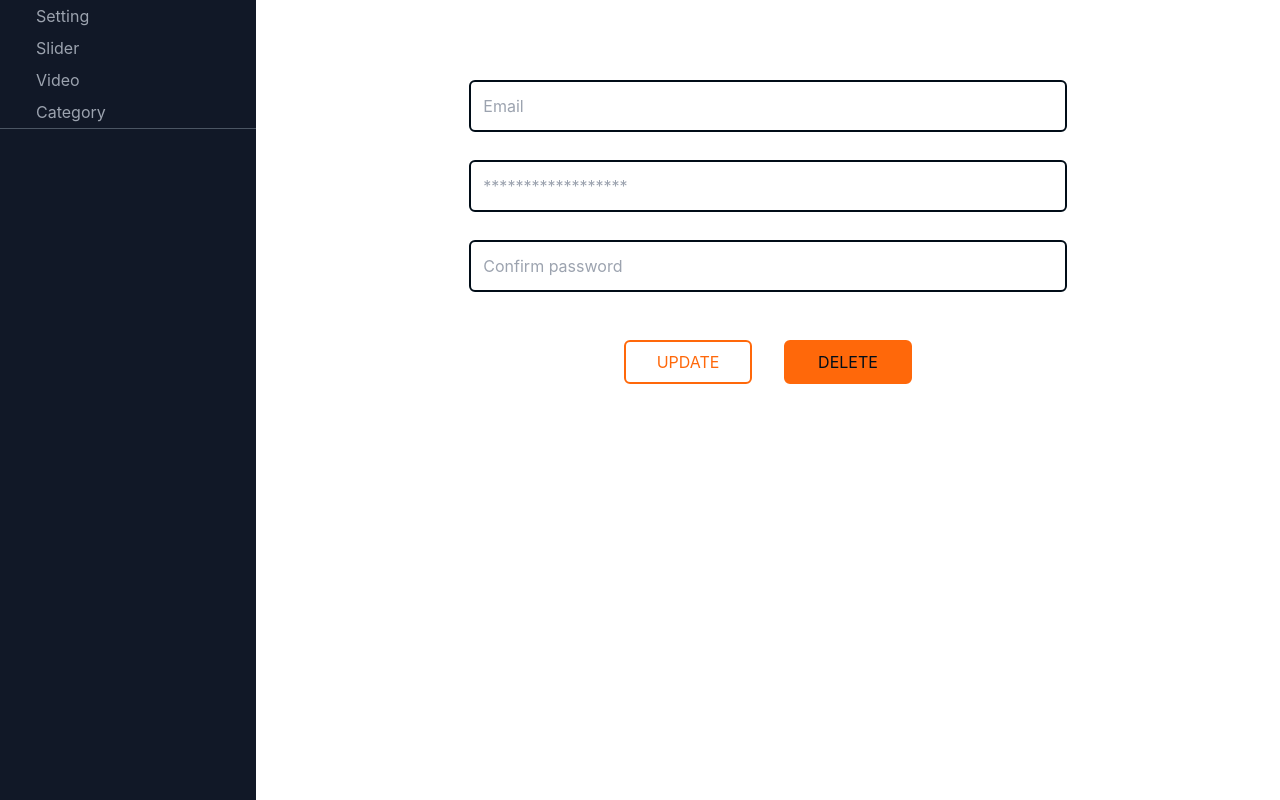
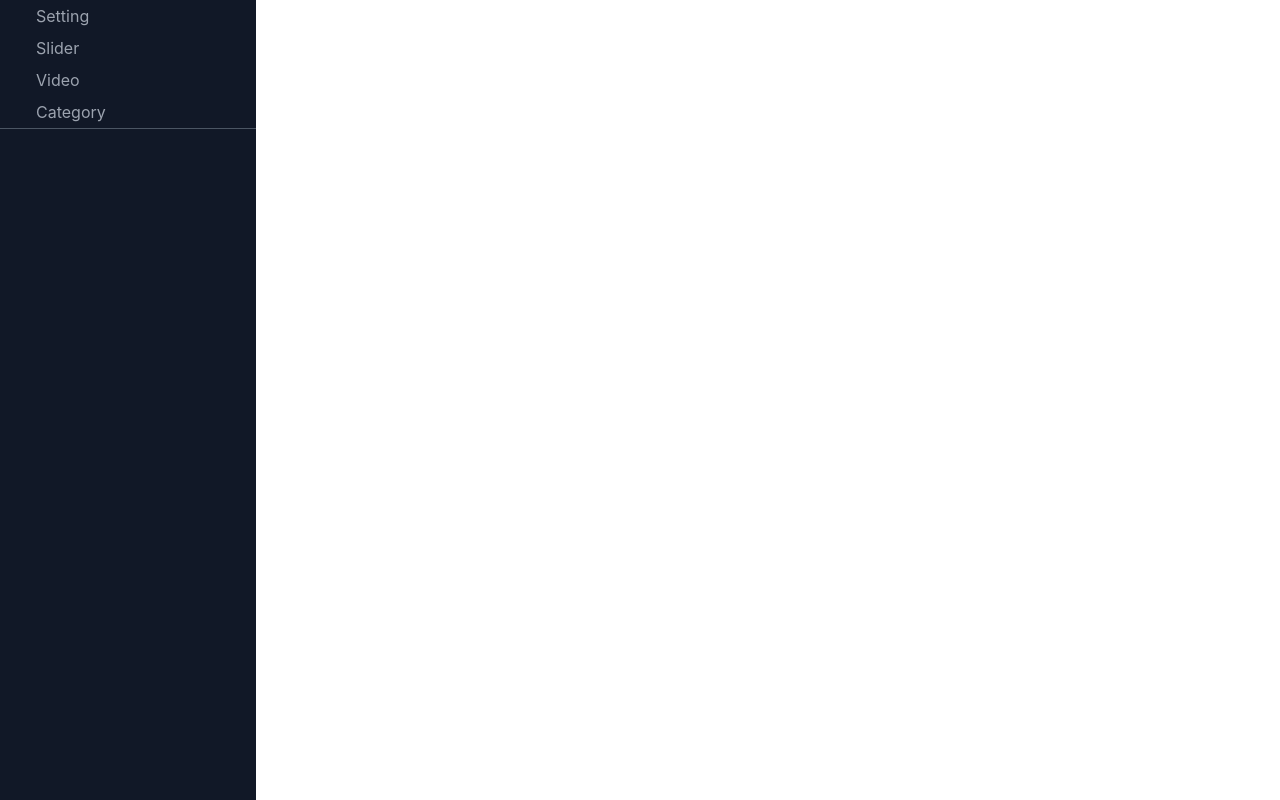
Before and after one commit to WildCodeSchool/2022-09-RMT-JSCREW-Origins, a React (Vite) app in the folder frontend/: page /Dashboard/Setting/1 in a window 1280 px wide. Built offline with nearby package versions, Linux system fonts and the light colour scheme; no server answers.

Commit message:
Modiffication du string en null

```diff
--- a/frontend/src/pages/Back-office/Setting.jsx
+++ b/frontend/src/pages/Back-office/Setting.jsx
@@ -8,7 +8,7 @@ import ModalSuppression from "@components/ModalSuppression";
 
 function Setting({ value }) {
   const { id } = useParams();
-  const [mySetting, setMySetting] = useState("");
+  const [mySetting, setMySetting] = useState(null);
   const [displayModal, setDisplayModal] = useState(false);
 
   useEffect(() => {
@@ -19,6 +19,8 @@ function Setting({ value }) {
   }, []);
   return (
     <form className="flex flex-col items-center w-full pt-10 gap-y-7">
+      {mySetting && (
+        <>
           <ConnectForm dataUsers={mySetting} />
           <InputTemplate
             customWidth="cstm_width_XlInput"
@@ -38,8 +40,12 @@ function Setting({ value }) {
               buttonStyle="cstm_buttonSecondary"
               methodOnClick={setDisplayModal}
             />
-        {displayModal && <ModalSuppression setDisplayModal={setDisplayModal} />}
+            {displayModal && (
+              <ModalSuppression setDisplayModal={setDisplayModal} />
+            )}
           </div>
+        </>
+      )}
     </form>
   );
 }
```
Lines whose indentation alone changed are shown as unchanged.
